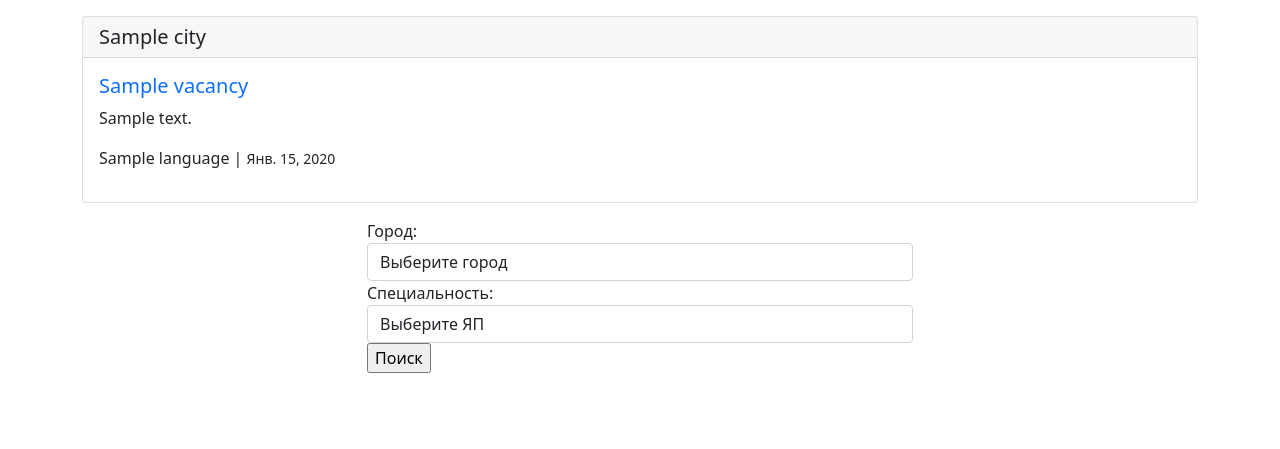
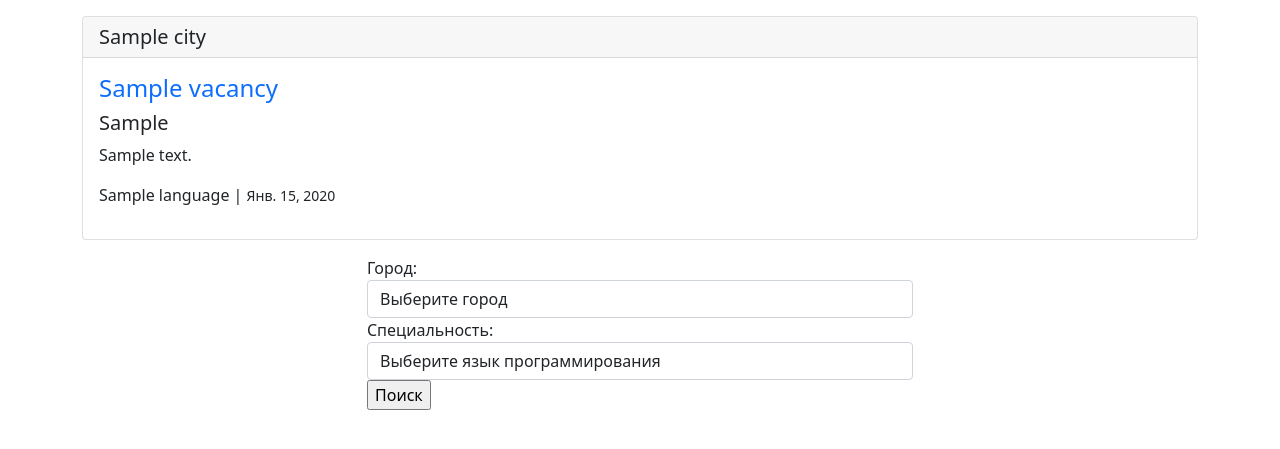
Before and after one commit to denisakhmetovdev/scraping_service, a Django app: page / in a window 1280 px wide. Shown: the part 56-505 px from the top of the page. Run offline with Django 3.2, Linux system fonts and the light colour scheme; tables that the repository leaves empty hold one stand-in row (values such as "Sample post").

Commit message:
Changed accounts/models.py, scraping/forms.py

```diff
--- a/src/scraping/forms.py
+++ b/src/scraping/forms.py
@@ -10,7 +10,7 @@ class FindForm(forms.Form):
                                   label='Город'
                                   )
     language = forms.ModelChoiceField(queryset=Language.objects.all(),
-                                      to_field_name='slug', required=False, empty_label='Выберите ЯП',
+                                      to_field_name='slug', required=False, empty_label='Выберите язык программирования',
                                       widget=forms.Select(attrs={'class': 'form-control'}),
                                       label='Специальность'
                                       )
--- a/src/scraping/templates/scraping/home.html
+++ b/src/scraping/templates/scraping/home.html
@@ -7,7 +7,8 @@
     <div class="card my-3">
       <h5 class="card-header">{{ obj.city.name}}</h5>
       <div class="card-body">
-        <h5 class="card-title"><a href="{{ obj.url }}" class="text-decoration-none link-primary">{{ obj.title }}</a></h5>
+        <h4 class="card-title"><a href="{{ obj.url }}" class="text-decoration-none link-primary">{{ obj.title }}</a></h4>
+        <h5>{{ obj.company }}</h5>
         <p class="card-text">{{ obj.description }}</p>
         <p>{{ obj.language.name }} | <small>{{ obj.timestamp }}</small></p>
       </div>
```
Also changed, not shown: src/accounts/models.py (+5 -2 lines), src/accounts/migrations/0001_initial.py, src/accounts/migrations/0002_alter_customuser_options.py (deleted), src/scraping/migrations/0001_initial.py, src/scraping/migrations/0002_auto_20211219_0114.py (deleted), src/scraping/migrations/0003_vacancy.py (deleted).
